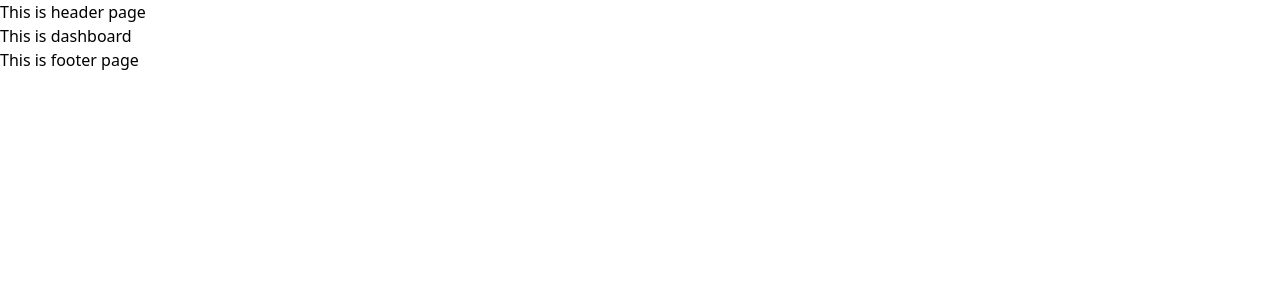
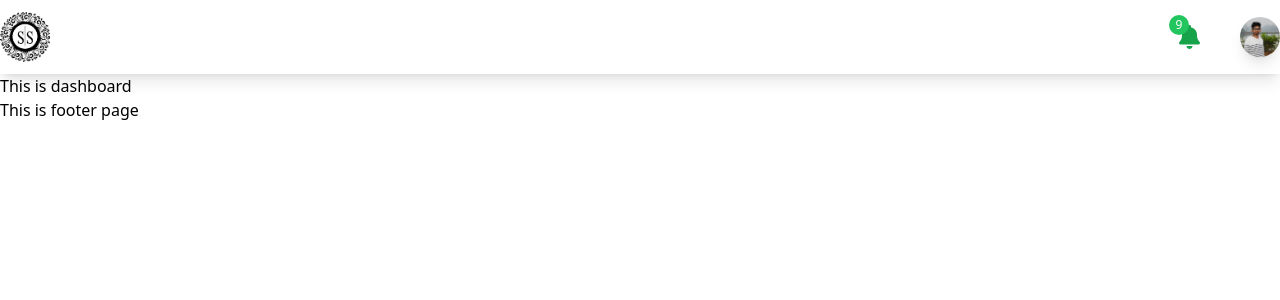
Before and after one commit to Mehedi4467/shop-dashboard, a React (Create React App) app: page / in a window 1280 px wide. Shown: the top 300 px of the page. Built offline with nearby package versions, Linux system fonts and the light colour scheme.

Commit message:
header section design complated

```diff
--- a/public/index.html
+++ b/public/index.html
@@ -23,6 +23,9 @@
       Learn how to configure a non-root public URL by running `npm run build`.
     -->
   <title>Dashboard | Shop In Shop</title>
+
+  <!-- fontawsome link  -->
+  <script src="https://kit.fontawesome.com/de3d1d0a30.js" crossorigin="anonymous"></script>
 </head>
 
 <body>
--- /dev/null
+++ b/src/Shared/Header/Header.css
@@ -0,0 +1,31 @@
+.p-bell{
+    position: relative;
+}
+
+.p-count{
+    height: 20px;
+    width: 20px;
+    position: absolute;
+    top: -6px;
+    left: -10px;
+
+}
+
+.image-body{
+    position: relative;
+
+}
+
+.dashboard-link{
+    position: absolute;
+    top: 56px;
+    right: -40px;
+
+}
+
+.profile i{
+    color: #A8A8A8;
+}
+.profile p{
+    color: #A8A8A8;
+}
--- a/src/Shared/Header/Header.js
+++ b/src/Shared/Header/Header.js
@@ -1,10 +1,45 @@
-import React from 'react';
+import React, { useState } from 'react';
+import logo from '../../Images/logo/logo.png';
+import userImg from '../../Images/user/mehedi.jpg';
+import './Header.css';
+const Header = () => {
+    const [showUser, setShowUser] = useState(false);
+    console.log(showUser);
+    return (
+        <div className='shadow-lg'>
+            <div className='container mx-auto md:px-0 px-10 sm:px-10 py-3'>
+                <div className='grid grid-cols-2 justify-between items-center'>
+                    <div>
+                        <img className='cursor-pointer' src={logo} width='50' height='50' alt="Dashboard logo" />
+                    </div>
+                    <div className='flex justify-end items-center image-body'>
+                        <div className='mx-10 p-bell'>
+                            <i className="text-green-600 cursor-pointer text-2xl fa-solid fa-bell"></i>
+                            <div className='p-count flex items-center justify-center bg-green-500 p-1 rounded-full'><p className='text-xs text-white'>9</p></div>
+                        </div>
+                        <div>
+                            <img onClick={() => setShowUser(!showUser)} className='cursor-pointer rounded-full shadow-lg' src={userImg} width='40' height='50' alt="User images" />
+                        </div>
+                        <div className={`shadow-lg rounded w-52 py-2 duration-100 ease-in-out profile  ${showUser ? 'dashboard-link' : 'hidden'}`}>
 
-const Header = () => {
-    return (
-        <div>
-            <h1>This is header page</h1>
-        </div>
+                            <div className='flex items-center gap-3 mb-3 px-3 py-2 rounded cursor-pointer hover:bg-slate-100'>
+                                <i className="fa-solid fa-house"></i>
+                                <p>Dashboard</p>
+                            </div>
+                            <div className='flex items-center gap-3 mb-3 px-3 py-2 rounded cursor-pointer hover:bg-slate-100'>
+                                <i className="fa-solid fa-gear"></i>
+                                <p>Edit Profile</p>
+                            </div>
+                            <div className='flex items-center gap-3 mb-3 px-3 py-2 rounded cursor-pointer hover:bg-slate-100'>
+                                <i className="text-zic-400 fa-solid fa-arrow-right-from-bracket"></i>
+                                <p>Log Out</p>
+                            </div>
+
+                        </div>
+                    </div>
+                </div>
+            </div>
+        </div >
     );
 };
 
```
